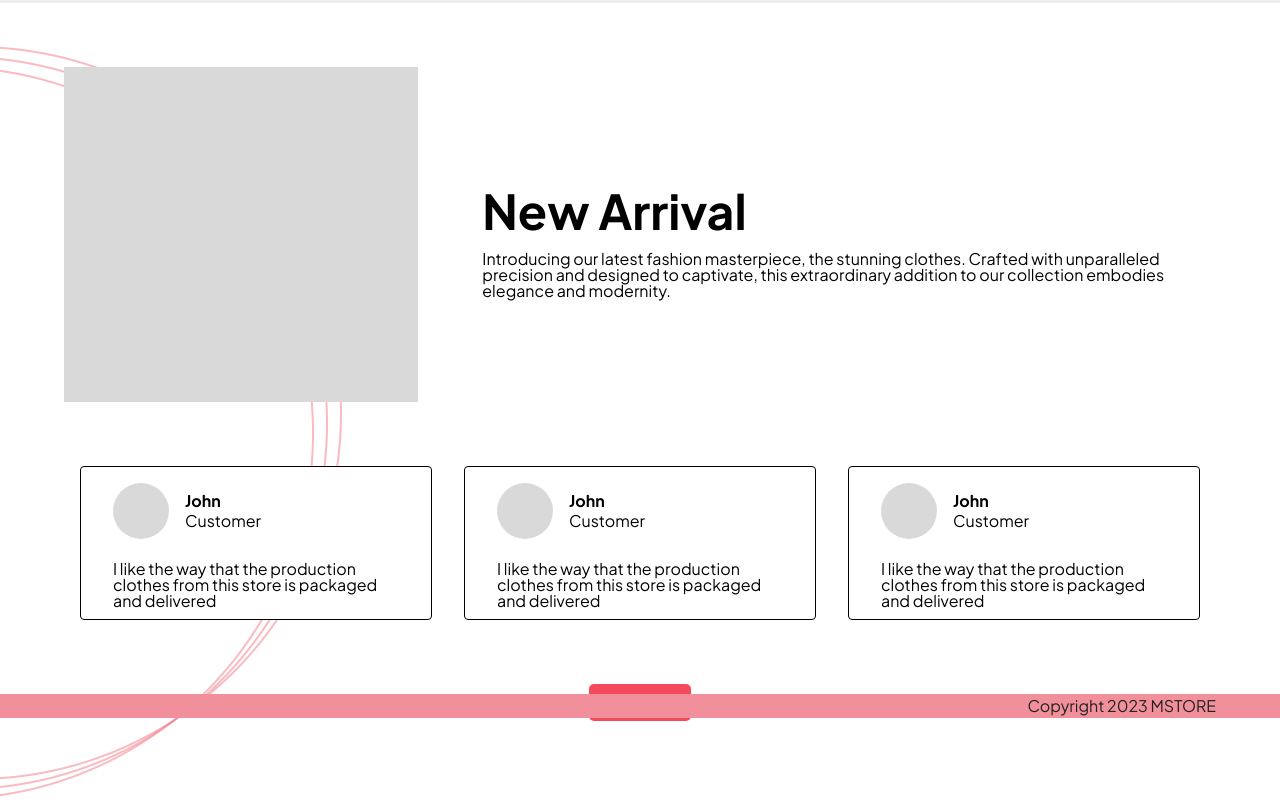
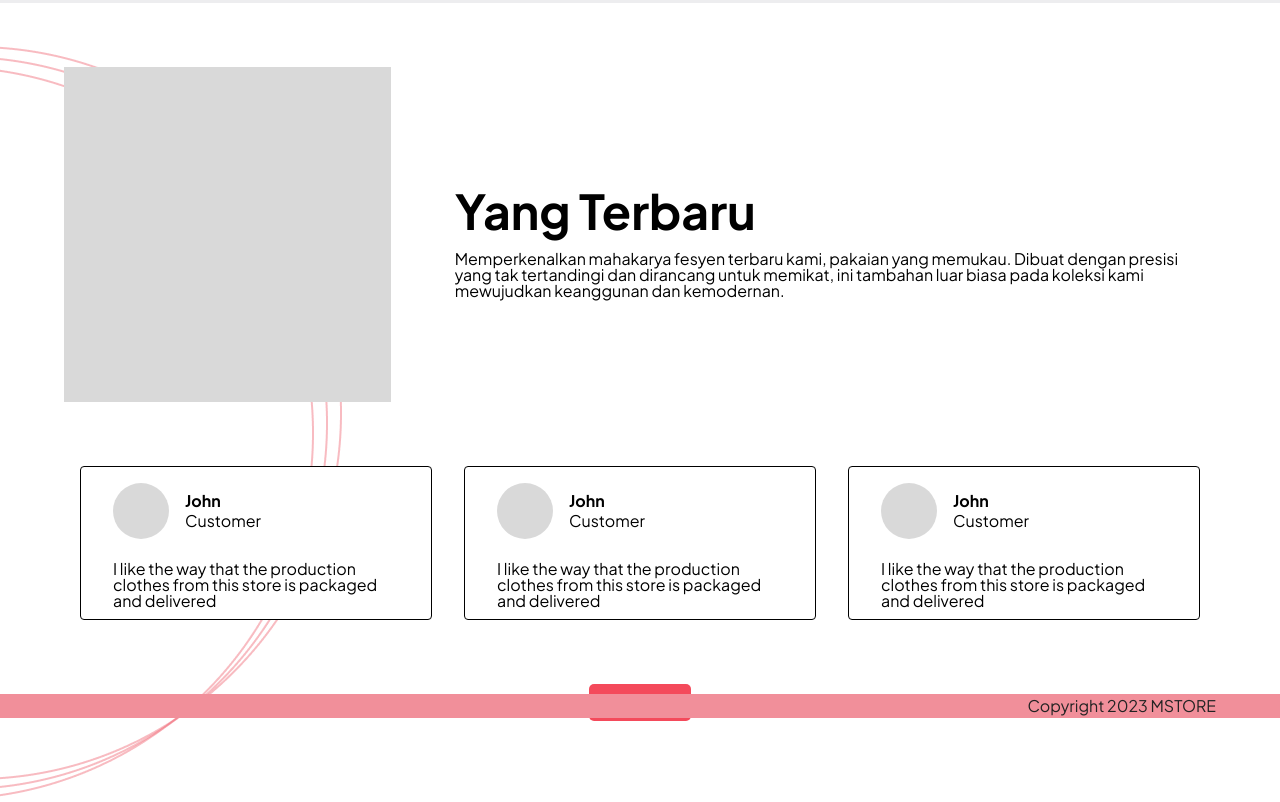
Before and after one commit to mackeyaddict/react_alterra_playground, a plain HTML site: page index.html in a window 1280 px wide. Shown: the part 82-884 px from the top of the page. Drawn offline with Linux system fonts and the light colour scheme.

Commit message:
style: :art: change header language to indonesian
changing header language from english to indonesian

```diff
--- a/index.html
+++ b/index.html
@@ -27,19 +27,18 @@
       <header>
         <div class="rectangle"></div>
         <div class="right-header">
-          <h1>New Arrival</h1>
+          <h1>Yang Terbaru</h1>
           <p>
-            Introducing our latest fashion masterpiece, the stunning clothes.
-            Crafted with unparalleled precision and designed to captivate, this
-            extraordinary addition to our collection embodies elegance and
-            modernity.
+            Memperkenalkan mahakarya fesyen terbaru kami, pakaian yang memukau.
+            Dibuat dengan presisi yang tak tertandingi dan dirancang untuk
+            memikat, ini tambahan luar biasa pada koleksi kami mewujudkan
+            keanggunan dan kemodernan.
           </p>
         </div>
         <div class="ring">
-          <img src="assets/circle.png" alt="">
+          <img src="assets/circle.png" alt="" />
         </div>
       </header>
-
 
       <section class="customer">
         <div class="card">
@@ -50,7 +49,10 @@
               <h2>Customer</h2>
             </div>
           </div>
-          <p>I like the way that the production clothes from this store is packaged and delivered</p>
+          <p>
+            I like the way that the production clothes from this store is
+            packaged and delivered
+          </p>
         </div>
         <div class="card">
           <div class="profile">
@@ -60,7 +62,10 @@
               <h2>Customer</h2>
             </div>
           </div>
-          <p>I like the way that the production clothes from this store is packaged and delivered</p>
+          <p>
+            I like the way that the production clothes from this store is
+            packaged and delivered
+          </p>
         </div>
         <div class="card">
           <div class="profile">
@@ -70,7 +75,10 @@
               <h2>Customer</h2>
             </div>
           </div>
-          <p>I like the way that the production clothes from this store is packaged and delivered</p>
+          <p>
+            I like the way that the production clothes from this store is
+            packaged and delivered
+          </p>
         </div>
       </section>
 
```
